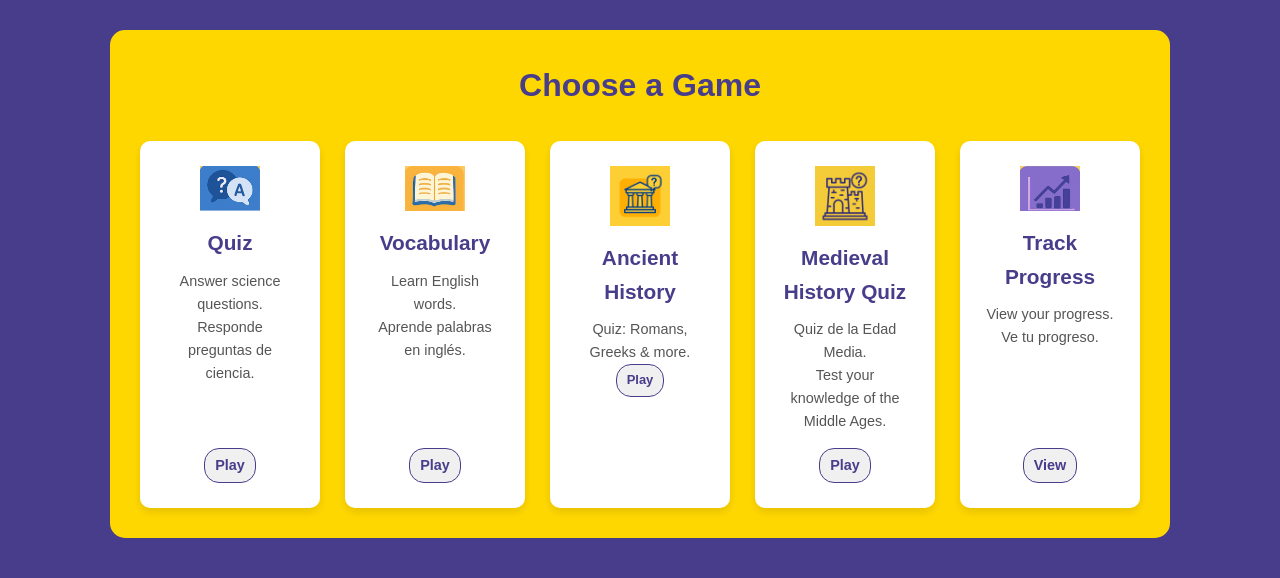
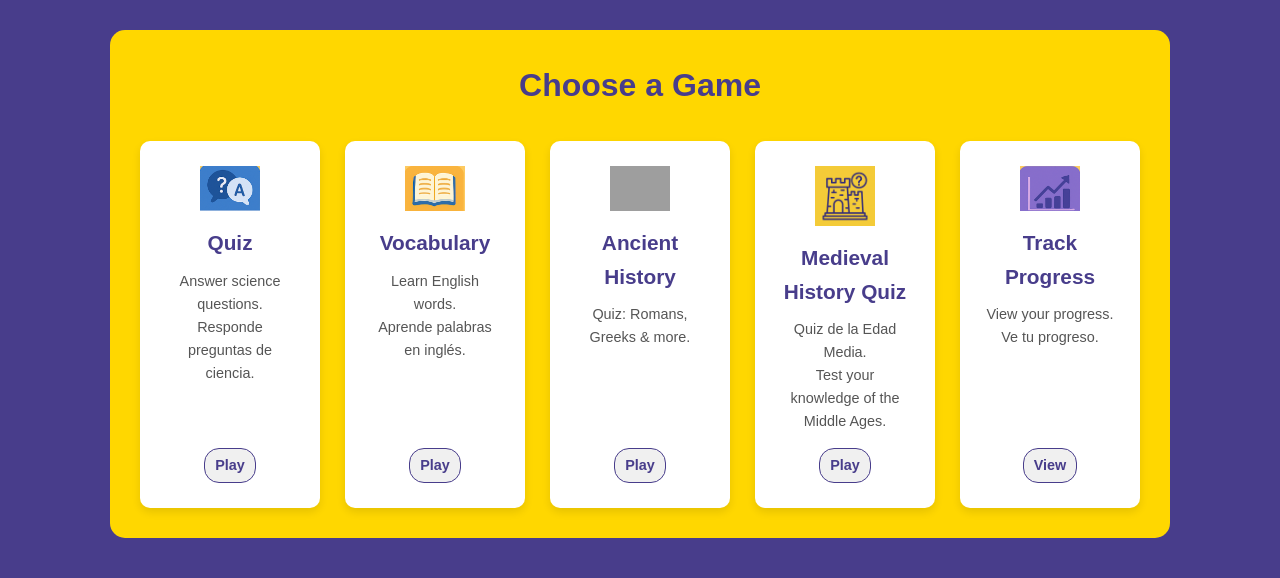
Before and after one commit to motzerts/quizapp, a Flask app: page / in a window 1280 px wide. Shown: the part 77-655 px from the top of the page. Run offline with Flask 3, Linux system fonts and the light colour scheme; grey boxes are pictures that could not be loaded.

Commit message:
Updating ancient history game card.

```diff
--- a/templates/index.html
+++ b/templates/index.html
@@ -50,12 +50,13 @@
                     </article>
 
                     <article class="game-card">
-                        <img src="{{ url_for('static', filename='images/history_icon.png') }}" alt="Ancient History icon" class="card-icon">
+                        <img src="{{ url_for('static', filename='images/your-ancient-history-icon.png') }}" alt="Ancient History icon" class="card-icon">
                         <h3 class="card-title">Ancient History</h3>
                         <p class="card-description">
-                            Quiz: Romans, Greeks & more.<br>
-                    <a href="{{ url_for('ancient_history_quiz') }}" class="play-button" aria-label="Play Ancient History Quiz">Play</a>
+                            Quiz: Romans, Greeks & more.<br> </p>
+                        <a href="{{ url_for('ancient_history_quiz') }}" class="play-button" aria-label="Play Ancient History Quiz">Play</a>
                     </article>
+
                     <article class="game-card">
                         <img src="{{ url_for('static', filename='images/middle_ages.png') }}" alt="Medieval History icon" class="card-icon">
                         <h3 class="card-title">Medieval History Quiz</h3>
```
